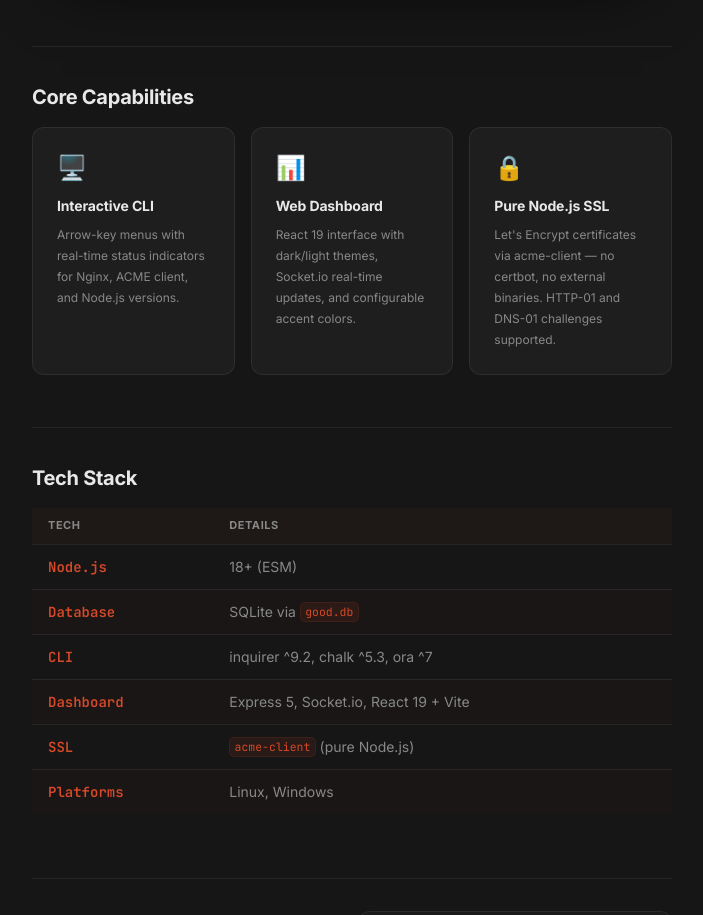
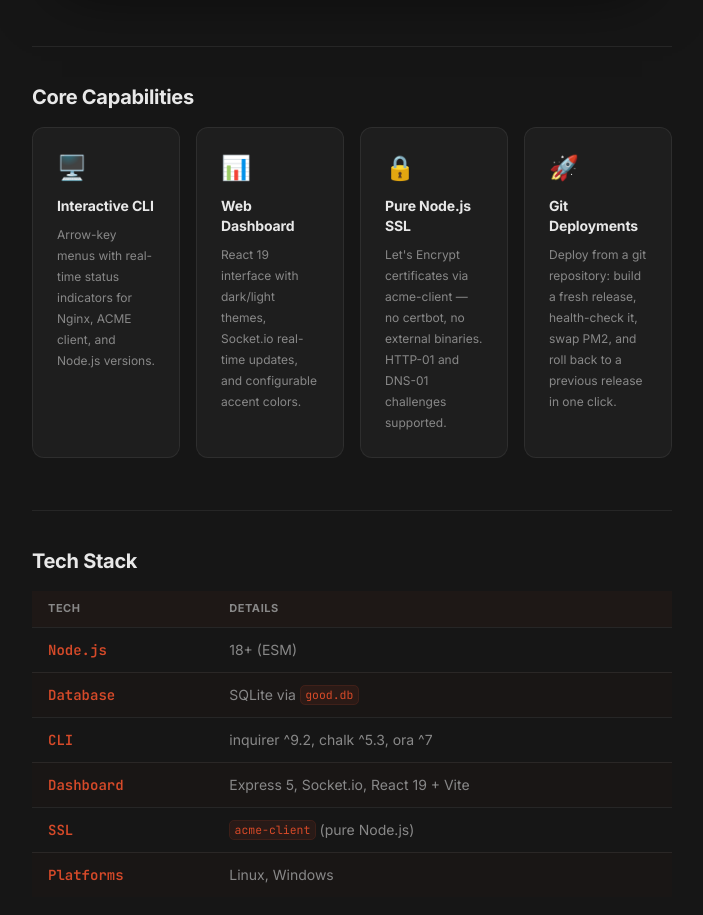
Before and after one commit to omar00050/easy-devops-docs, a Next.js app: page /docs/overview in a window 1280 px wide. Shown: the part 2380-3295 px from the top of the page, without its empty margins (296-999 px from the left). Built offline with nearby package versions, Linux system fonts and the light colour scheme; no server answers.

Commit message:
feat: enhance overview page with additional core capability for Git deployments

```diff
--- a/app/docs/overview/page.tsx
+++ b/app/docs/overview/page.tsx
@@ -69,7 +69,7 @@ export default async function OverviewPage() {
 
       <h2 id="core-capabilities" className="text-xl font-bold mt-10 mb-4 text-foreground">Core Capabilities</h2>
 
-      <div className="grid grid-cols-1 sm:grid-cols-3 gap-4 mb-10">
+      <div className="grid grid-cols-1 sm:grid-cols-2 lg:grid-cols-4 gap-4 mb-10">
         <div className="bg-surface border border-border rounded-xl p-6 relative overflow-hidden">
           <div className="absolute top-0 left-0 right-0 h-[1px] bg-gradient-to-r from-transparent via-primary/30 to-transparent" />
           <div className="text-2xl mb-3">🖥️</div>
@@ -87,6 +87,12 @@ export default async function OverviewPage() {
           <div className="text-2xl mb-3">🔒</div>
           <h3 className="text-sm font-bold mb-2">Pure Node.js SSL</h3>
           <p className="text-xs text-muted leading-relaxed">Let's Encrypt certificates via acme-client — no certbot, no external binaries. HTTP-01 and DNS-01 challenges supported.</p>
+        </div>
+        <div className="bg-surface border border-border rounded-xl p-6 relative overflow-hidden">
+          <div className="absolute top-0 left-0 right-0 h-[1px] bg-gradient-to-r from-transparent via-primary/30 to-transparent" />
+          <div className="text-2xl mb-3">🚀</div>
+          <h3 className="text-sm font-bold mb-2">Git Deployments</h3>
+          <p className="text-xs text-muted leading-relaxed">Deploy from a git repository: build a fresh release, health-check it, swap PM2, and roll back to a previous release in one click.</p>
         </div>
       </div>
 
```
